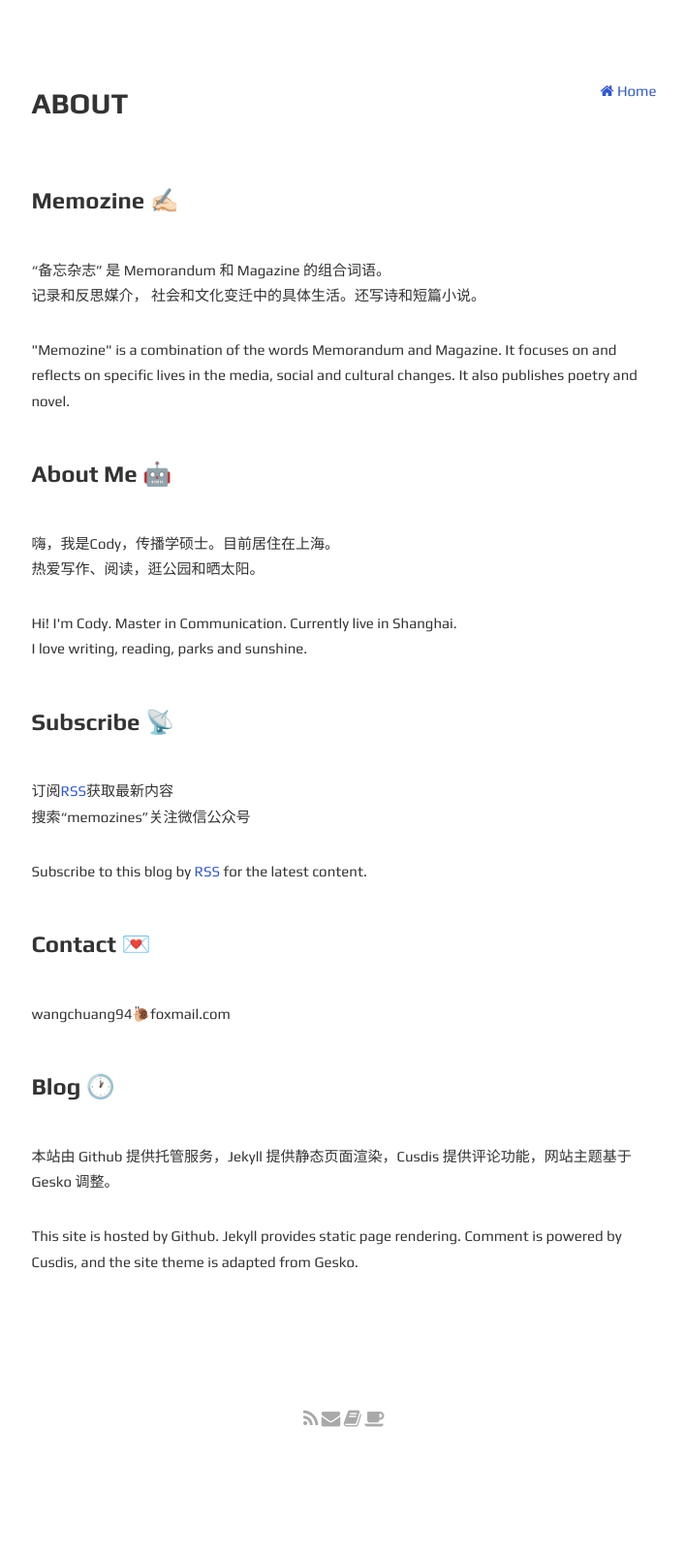
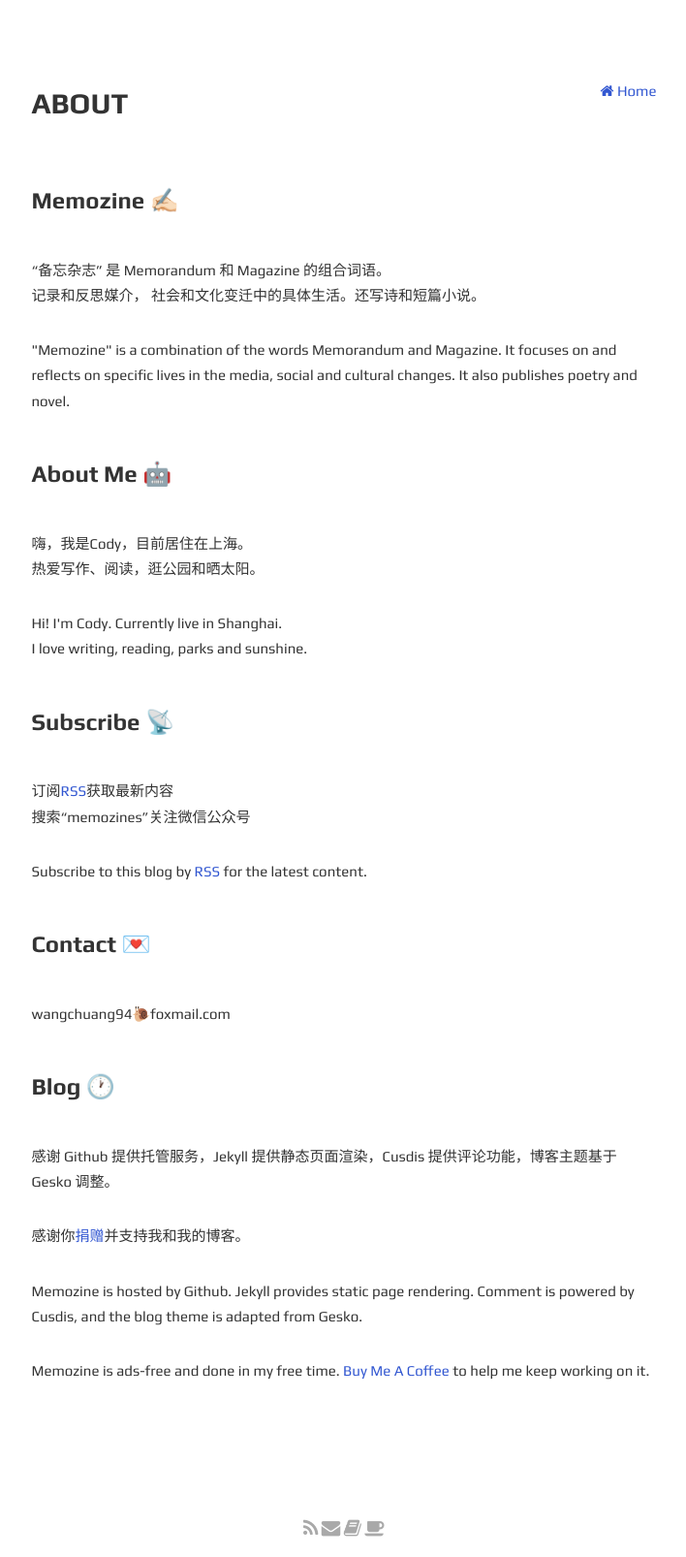
Before and after one commit to codyb1ue/codyb1ue.github.io, a Jekyll site: the page built from about.html, in a window 1280 px wide. Shown: the whole page at 97% size, without its empty margins (285-993 px from the left). Built offline with Jekyll 4.4.1, drawn with Linux system fonts in a browser that asks for light colours; before the commit the page ends 1493 px from its top, so only the background shows below that.

Commit message:
Update about.html

```diff
--- a/about.html
+++ b/about.html
@@ -12,8 +12,8 @@ layout: page
 <p>"Memozine" is a combination of the words Memorandum and Magazine. It focuses on and reflects on specific lives in the media, social and cultural changes. It also publishes poetry and novel.</p>
 <br>
 <h3>About Me 🤖</h3>
-<p>嗨，我是Cody，传播学硕士。目前居住在上海。<br>热爱写作、阅读，逛公园和晒太阳。</p>
-<p>Hi! I'm Cody. Master in Communication. Currently live in Shanghai.<br>I love writing, reading, parks and sunshine.</p>
+<p>嗨，我是Cody，目前居住在上海。<br>热爱写作、阅读，逛公园和晒太阳。</p>
+<p>Hi! I'm Cody. Currently live in Shanghai.<br>I love writing, reading, parks and sunshine.</p>
 <br>
 <h3>Subscribe 📡</h3>
 <p>订阅<a href="{{ site.url }}{{ site.baseurl }}/atom.xml">RSS</a>获取最新内容<br>搜索“memozines”关注微信公众号</p>
@@ -23,7 +23,9 @@ layout: page
 <p>wangchuang94🐌foxmail.com</p>
 <br>
 <h3>Blog 🕐</h3>
-<p>本站由 Github 提供托管服务，Jekyll 提供静态页面渲染，Cusdis 提供评论功能，网站主题基于 Gesko 调整。</p>
-<p>This site is hosted by Github. Jekyll provides static page rendering. Comment is powered by Cusdis, and the site theme is adapted from Gesko.</p>
+<p>感谢 Github 提供托管服务，Jekyll 提供静态页面渲染，Cusdis 提供评论功能，博客主题基于 Gesko 调整。</p>
+<p>感谢你<a href="https://www.buymeacoffee.com/memozine">捐赠</a>并支持我和我的博客。</p>
+<p>Memozine is hosted by Github. Jekyll provides static page rendering. Comment is powered by Cusdis, and the blog theme is adapted from Gesko.</p>
+<p>Memozine is ads-free and done in my free time. <a href="https://www.buymeacoffee.com/memozine">Buy Me A Coffee</a> to help me keep working on it.</p>
 <br>
 </p>
```
